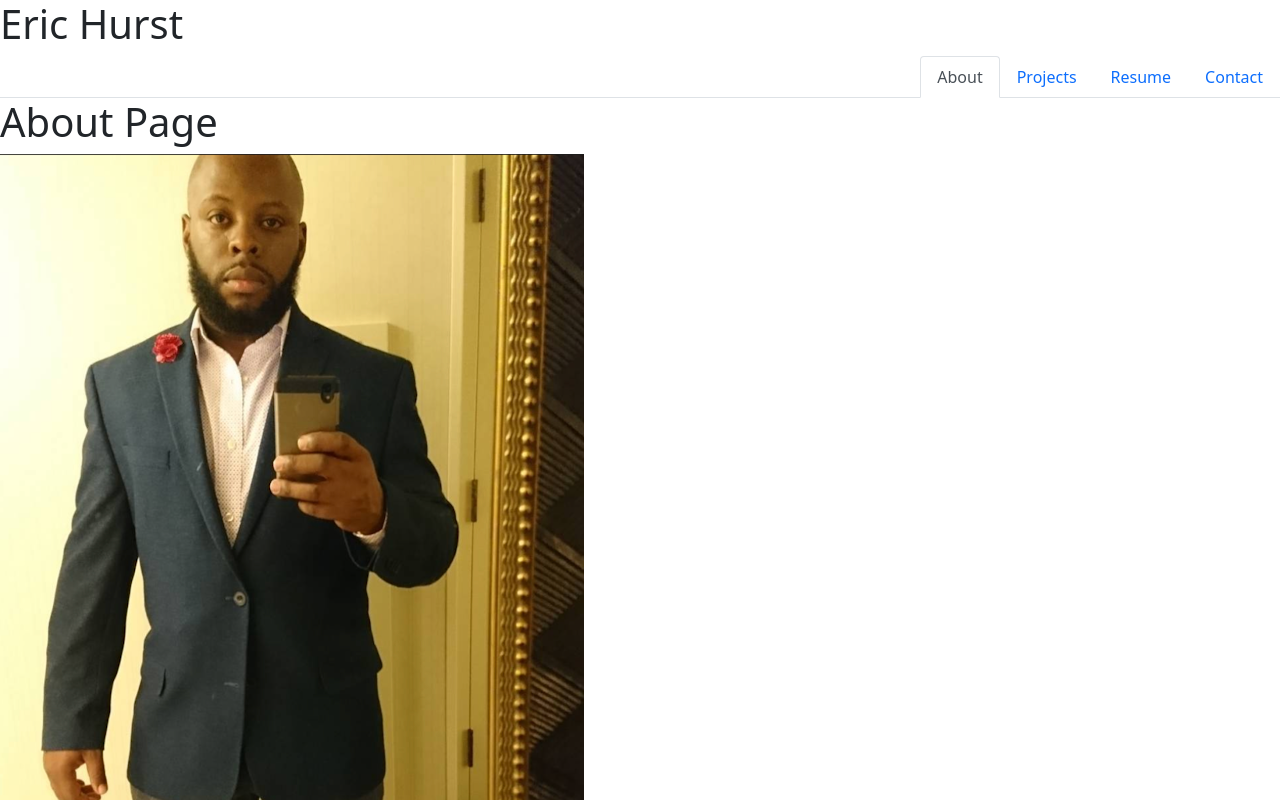
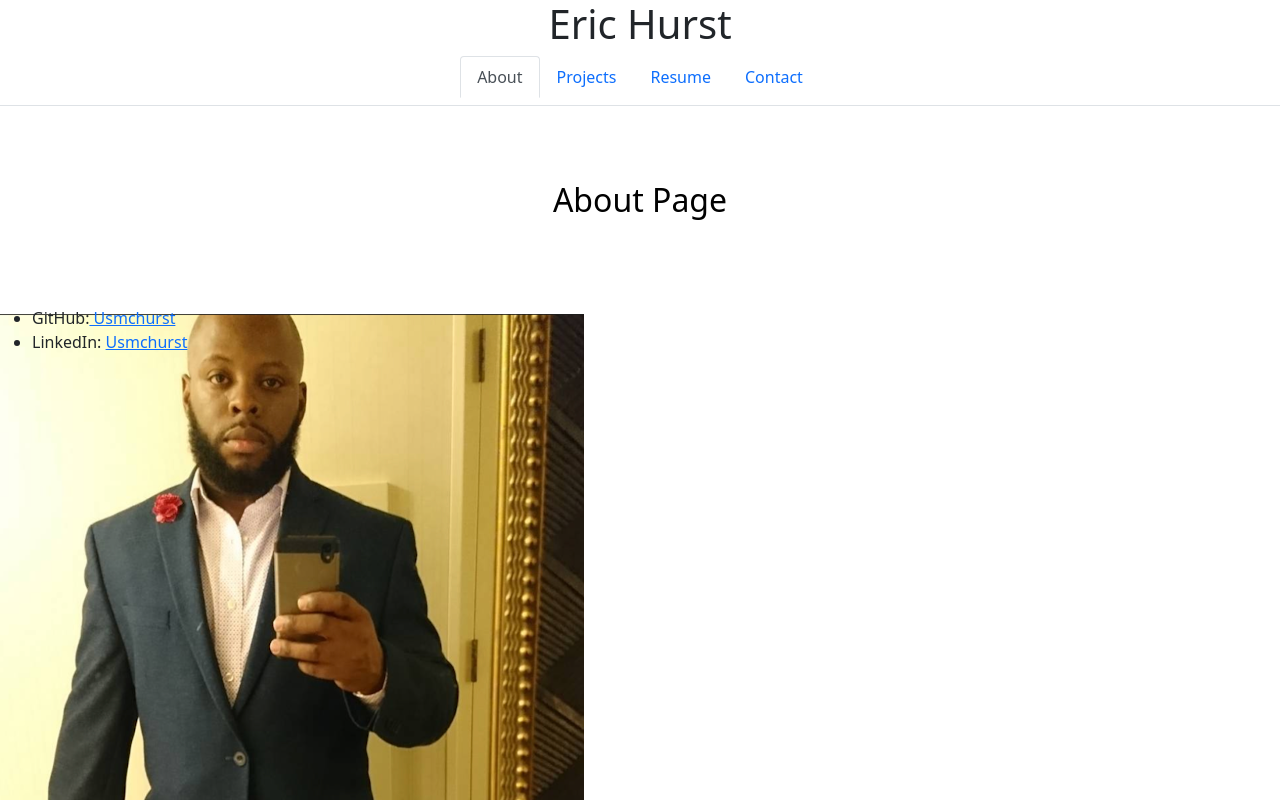
Before and after one commit to Usmchurst/React-Portfolio, a React (Create React App) app: page / in a window 1280 px wide. Shown: the top 800 px of the page. Built offline with nearby package versions, Linux system fonts and the light colour scheme.

Commit message:
adding new code sto styling

```diff
--- a/src/components/Navbar.js
+++ b/src/components/Navbar.js
@@ -6,9 +6,10 @@ function Navbar({ currentPage, handlePageChange }) {
   return (
 
     <div className= 'nav-back nav-text'>
-      <h1 className=" name color">Eric Hurst</h1>
-    <ul className="nav nav-tabs justify-content-end">
-      <li className="nav-item">
+      <h1 className="nav nav-item justify-content-center ">Eric Hurst</h1>
+
+    <ul className="nav nav-tabs justify-content-center">
+      <li className="navbar">
         <a
           href="#about"
           onClick={() => handlePageChange('About')}
@@ -19,7 +20,7 @@ function Navbar({ currentPage, handlePageChange }) {
           About
         </a>
       </li>
-      <li className="nav-item">
+      <li className="navbar">
         <a
           href="#projects"
           onClick={() => handlePageChange('Projects')}
@@ -29,7 +30,7 @@ function Navbar({ currentPage, handlePageChange }) {
           Projects
         </a>
       </li>
-      <li className="nav-item">
+      <li className="navbar">
         <a
           href="#resume"
           onClick={() => handlePageChange('Resume')}
@@ -39,7 +40,7 @@ function Navbar({ currentPage, handlePageChange }) {
           Resume
         </a>
       </li>
-      <li className="nav-item">
+      <li className="navbar">
         <a
           href="#contact"
           onClick={() => handlePageChange('Contact')}
--- a/src/components/footer.js
+++ b/src/components/footer.js
@@ -5,11 +5,11 @@ function Footer(){
        <footer ClassName='mt-3'>
         <ul>
             <li>GitHub:{""}
-            <a href="https://www.github.com/Usmchurst" className="black"> Usmchurst</a>
+            <a href="https://www.github.com/Usmchurst" className=""> Usmchurst</a>
             </li>
             <li>
           LinkedIn:{" "}
-          <a href="https://www.linkedin.com/in/eric-hurst-2597b5a0" className="black">
+          <a href="https://www.linkedin.com/in/eric-hurst-2597b5a0" className="">
             Usmchurst
           </a>
         </li>
--- a/src/components/pages/Resume.js
+++ b/src/components/pages/Resume.js
@@ -3,7 +3,7 @@ function Resume() {
 // export default function Resume() {
   return (
     <div>
-      <h3>Resume</h3>
+      <h1 className="nav nav-item justify-content-center" >Resume</h1>
       <div>
         <img alt="Eric's Resume" src={Erics} />
 
--- a/src/styles/About.css
+++ b/src/styles/About.css
@@ -1,12 +1,19 @@
-.header {
-    background: #b71775;
+.about {
+    background: #ffffff;
     height: 200px;
   }
 
-  .header h1 {
+  .about h1 {
     margin: 0;
     padding-top: 75px;
     text-align: center;
-    color: white;
-    font-size: 3rem;
+    color: rgb(1, 1, 1);
+    font-size: 2rem;
   }
+
+  .myself {
+
+    margin: 0;
+    padding-top: 95px;
+    text-align: center;
+  }
--- a/src/styles/Navbar.css
+++ b/src/styles/Navbar.css
@@ -1,12 +1,18 @@
 .navbar {
   background: #6a1b9a;
   height: 60px;
+  text-align: center;
 }
 
 .navbar a {
   color: white;
   font-size: 1.3rem;
+  text-align: center;
   text-decoration: none;
   margin: 5px;
   line-height: 3;
 }
+
+h1{
+  text-align: center;
+}
```
